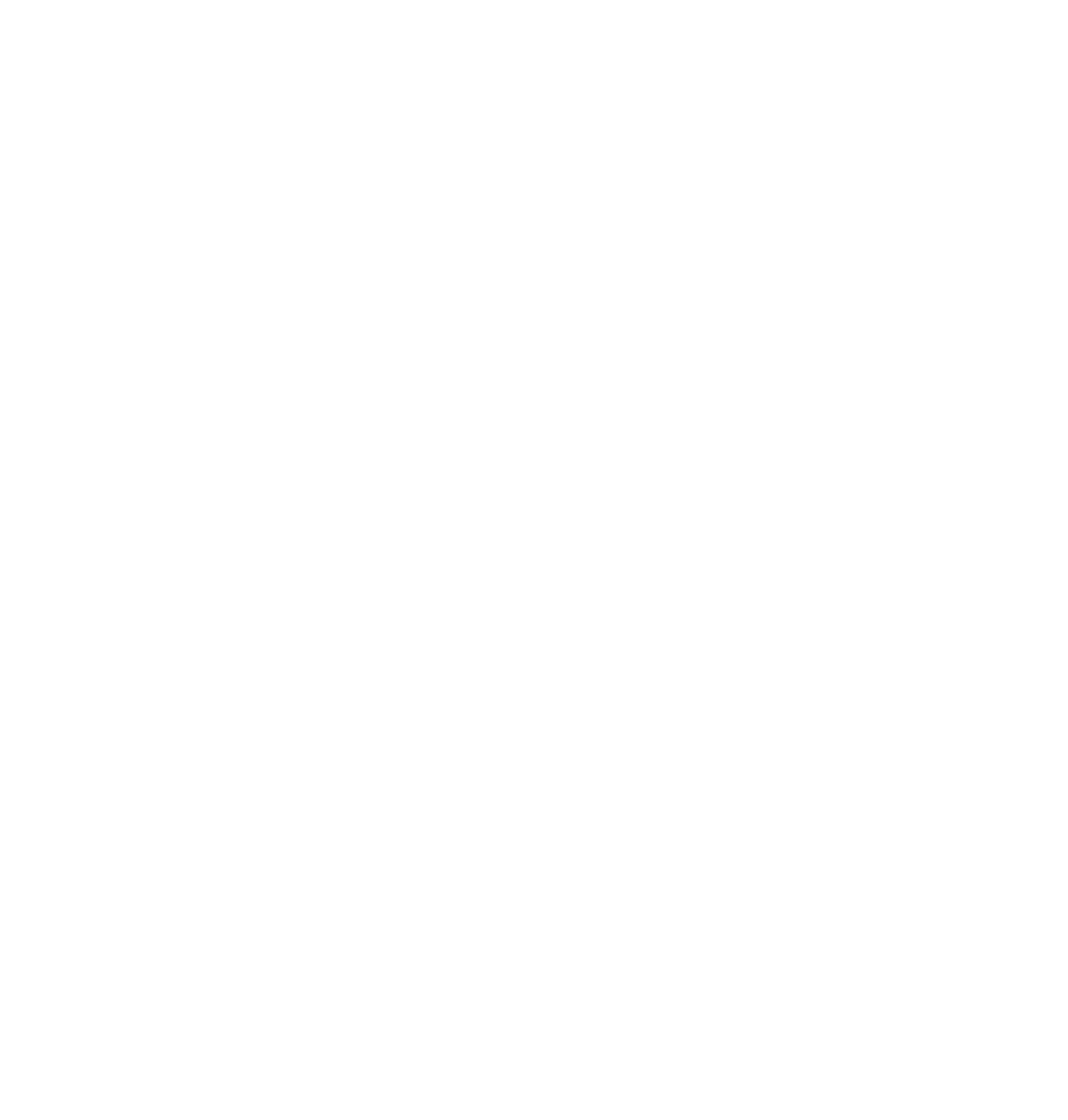
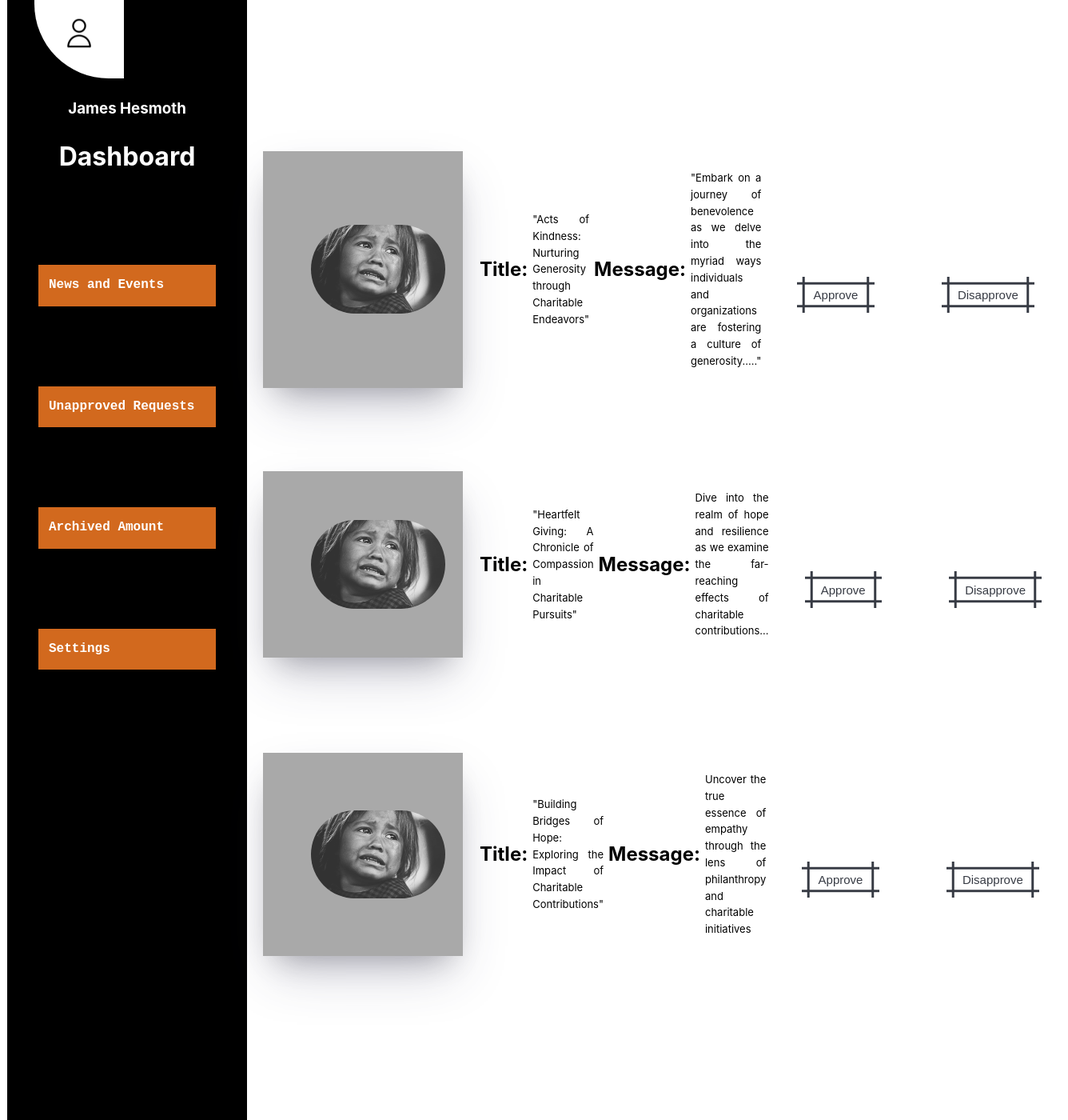
Before and after one commit to AchieBee/Donation-platform, a React (Create React App) app in the folder client/: page /Admin in a window 1280 px wide. Before the commit this address had no page. Shown: the part 300-1700 px from the top of the page at 80% size, 1336 px wide, since content can reach past the window. Before the commit the page ends 800 px from the top, so only its background shows below. Built offline with nearby package versions, Linux system fonts and the light colour scheme; no server answers.

Commit message:
updated features

```diff
--- a/client/src/App.js
+++ b/client/src/App.js
@@ -9,7 +9,7 @@
 import Vision from "./components/Vision";
 import News from "./components/News";
 import Charitydetails from "./components/Charitydetails"
-import Dashboard from "./components/Dashboard";
+import Admin from "./components/Admin";
 
 function App() {
   return (
@@ -24,7 +24,7 @@
         <Route path="/aboutus" element={<Aboutus />} />
         <Route path="/vision" element={<Vision />} />
         <Route path="/news" element={<News />} />
-        <Route path="/dashboard" element = {<Dashboard/>}/>
+        <Route path="/Admin" element = {<Admin/>}/>
       </Routes>
     </>
   );
--- a/client/src/components/Dashboard.css
+++ b/client/src/components/Admin.css
@@ -1,5 +1,5 @@
 .dash_container {
-    width: 650px;
+    width: 300px;
     height: 200vh; /* Adjust the value as needed */
     background-color: #000;
     display: flex;
@@ -10,8 +10,8 @@
   }
 
     .dash_container img {
-      width: 10rem;
-      padding-right: 50%;
+      width: 7rem;
+      padding-right: 40%;
       padding-top: 100px;
       margin: 20px;
       border-radius: 93px 93px 93px 93px;
@@ -43,7 +43,7 @@
   .dashboard_button p {
       font-family: 'Courier New', Courier, monospace;
       font-weight: 600;
-      font-size:x-large
+      font-size: medium;
   }
 
   .dashboard_button:hover {
@@ -56,16 +56,14 @@
       flex-direction: row;
       padding-right: -40%;
       margin-right: -230%;
-      gap: -40px;
       position: absolute;
-      top:  -2%;
+      top:  -8%;
       right: 10%;
-      width: 110%;
+      width: 90%;
     }
     .page_img img {
-      width: 30%;
+      width: 50%;
       height: auto;
-      box-shadow: rgba(0, 0, 0, 0.24) 0px 3px 8px;
     }
   .image_group_1{
     display: flex;
@@ -75,11 +73,12 @@
     padding-right: -40%;
     margin-right: -150%;
     position: absolute;
-    top:  15%;
-    right: 10%;
-    width: 120%;
+    top:  20%;
+    right: 60%;
+    width: 70%;
     padding: 20px;
     box-shadow: rgba(50, 50, 93, 0.25) 0px 30px 60px -12px, rgba(0, 0, 0, 0.3) 0px 18px 36px -18px;
+    background-color: darkgray;
 
   }
   .image_group_1 img {
@@ -97,11 +96,12 @@
     padding-right: -40%;
     margin-right: -150%;
     position: absolute;
-    top:  50%;
-    right: 10%;
-    width: 120%;
+    top:  45%;
+    right: 60%;
+    width: 70%;
     padding: 20px;
     box-shadow: rgba(50, 50, 93, 0.25) 0px 30px 60px -12px, rgba(0, 0, 0, 0.3) 0px 18px 36px -18px;
+    background-color: darkgray;
 
   }
   .image_group_2 img {
@@ -119,6 +119,32 @@
     opacity: 1;
 
   }
+  .image_group_3 img:hover{
+    transform: scale(1.1);
+    opacity: 1;
+  }
+  .image_group_3{
+    display: flex;
+    align-items: center;
+    flex-direction: row;
+    justify-content: space-between;
+    padding-right: -40%;
+    margin-right: -150%;
+    position: absolute;
+    top:  67%;
+    right: 60%;
+    width: 70%;
+    padding: 20px;
+    box-shadow: rgba(50, 50, 93, 0.25) 0px 30px 60px -12px, rgba(0, 0, 0, 0.3) 0px 18px 36px -18px;
+    background-color: darkgray;
+
+  }
+  .image_group_3 img {
+    width: 80%;
+    padding: 20px;
+    transition: transform 0.3s, opacity 0.3s; /* Add opacity transition */
+    opacity: 0.7;
+  }
   .admin_btn {
     --b: 3px;   /* border thickness */
     --s: .45em; /* size of the corner */
@@ -133,9 +159,9 @@
     transition: .3s linear, color 0s, background-color 0s;
     outline: var(--b) solid #0000;
     outline-offset: .6em;
-    font-size: 30px;
+    font-size:  15px;
     margin: 20%;
-    margin-top: 55%;
+    margin-top: 50%;
     display: flex;
     justify-content: center;
 
--- a/client/src/components/Admin.js
+++ b/client/src/components/Admin.js
@@ -1,11 +1,104 @@
-import React from 'react';
+import React, { useState, useEffect } from 'react';
+import images16 from '../components/images/Account, user, interface, profile icon - Free download.jpeg';
+import images17 from '../components/images/failure.png';
+import images18 from '../components/images/tracker.png';
+import images19 from '../components/images/arrow.png';
+import images20 from '../components/images/Child labour - Child Labour in India(4).jpeg';
+import images21 from '../components/images/Child labour - Child Labour in India(4).jpeg';
+import images22 from '../components/images/Child labour - Child Labour in India(4).jpeg'
+import './Admin.css';
 
-function Admin() {
-    return (
-        <div>
+const Admin = () => {
+  const [dashboard, setDashboard] = useState(null);
 
-        </div>
-    );
+  useEffect(() => {
+    fetchData();
+  }, []);
+
+  const fetchData = async () => {
+    try {
+      const response = await fetch('http://127.0.0.1:5555/dash');
+      const result = await response.json();
+      setDashboard(result);
+    } catch (error) {
+      console.error('Error fetching data:', error);
+    }
+  };
+
+  const handleButtonClick = async (buttonType) => {
+    if (buttonType === 'newsAndEvents') {
+      try {
+        const response = await fetch('http://127.0.0.1:5555/newsAndEvents');
+        const result = await response.json();
+        setDashboard(result);
+      } catch (error) {
+        console.error('Error fetching news and events:', error);
+      }
+    } else if (buttonType === 'unapprovedRequests') {
+      // Implement fetching unapproved requests data
+    } else if (buttonType === 'archivedAmount') {
+      // Implement fetching archived amount data
+    } else if (buttonType === 'settings') {
+      // Implement fetching settings data
+    }
+  };
+
+  return (
+    <div className='dash_container'>
+      <img src={images16} alt="crying child" />
+      <div className='name'>
+        <h3>James Hesmoth</h3>
+      </div>
+      <div className='heading'>
+        <h1>Dashboard</h1>
+      </div>
+      <div className='buttons_container'>
+        <button className='dashboard_button' onClick={() => handleButtonClick('newsAndEvents')}><p>News and Events</p></button>
+        <button className='dashboard_button' onClick={() => handleButtonClick('unapprovedRequests')}><p>Unapproved Requests</p></button>
+        <button className='dashboard_button' onClick={() => handleButtonClick('archivedAmount')}><p>Archived Amount</p></button>
+        <button className='dashboard_button' onClick={() => handleButtonClick('settings')}><p>Settings</p></button>
+      </div>
+
+      <div className='page_img'>
+        <img src={images17} alt='logo' />
+        <p>Requests</p>
+        <img src={images18} alt='logo1' />
+        <p>Archived Charities</p>
+        <img src={images19} alt='logo2' />
+        <p>Page Visit</p>
+      </div>
+
+      <div className='image_group_1'>
+        <img src={images20} alt='profile' />
+        <h2>Title:</h2>
+        <p>"Acts of Kindness: Nurturing Generosity through Charitable Endeavors"</p>
+        <h2>Message:</h2>
+        <p>"Embark on a journey of benevolence as we delve into the myriad ways individuals and organizations are fostering a culture of generosity....."</p>
+        <button className='admin_btn'>Approve</button>
+        <button className='admin_btn'>Disapprove</button>
+      </div>
+
+      <div className='image_group_2'>
+        <img src={images21} alt='profile' />
+        <h2>Title:</h2>
+        <p>"Heartfelt Giving: A Chronicle of Compassion in Charitable Pursuits"</p>
+        <h2>Message:</h2>
+        <p>Dive into the realm of hope and resilience as we examine the far-reaching effects of charitable contributions...</p>
+        <button className='admin_btn'>Approve</button>
+        <button className='admin_btn'>Disapprove</button>
+      </div>
+
+      <div className='image_group_3'>
+        <img src={images22} alt='profile' />
+        <h2>Title:</h2>
+        <p>"Building Bridges of Hope: Exploring the Impact of Charitable Contributions"</p>
+        <h2>Message:</h2>
+        <p>Uncover the true essence of empathy through the lens of philanthropy and charitable initiatives</p>
+        <button className='admin_btn'>Approve</button>
+        <button className='admin_btn'>Disapprove</button>
+      </div>
+    </div>
+  );
 };
 
 export default Admin;
--- a/client/src/components/Dashboard.js
+++ /dev/null
@@ -1,86 +0,0 @@
-import React, { useState, useEffect } from 'react';
-import images16 from '../components/images/Account, user, interface, profile icon - Free download.jpeg';
-import images17 from '../components/images/failure.png';
-import images18 from '../components/images/tracker.png';
-import images19 from '../components/images/arrow.png';
-import images20 from '../components/images/Child labour - Child Labour in India(4).jpeg';
-import images21 from '../components/images/Child labour - Child Labour in India(4).jpeg';
-import './Dashboard.css';
-
-const Dashboard = () => {
-  const [dashboard, setDashboard] = useState(null);
-
-  useEffect(() => {
-    fetchData();
-  }, []);
-
-  const fetchData = async () => {
-    try {
-      const response = await fetch('http://127.0.0.1:5555/dash');
-      const result = await response.json();
-      setDashboard(result);
-    } catch (error) {
-      console.error('Error fetching data:', error);
-    }
-  };
-
-  const handleButtonClick = async (buttonType) => {
-    if (buttonType === 'newsAndEvents') {
-      try {
-        const response = await fetch('http://127.0.0.1:5555/newsAndEvents');
-        const result = await response.json();
-        setDashboard(result);
-      } catch (error) {
-        console.error('Error fetching news and events:', error);
-      }
-    } else if (buttonType === 'unapprovedRequests') {
-      // Implement fetching unapproved requests data
-    } else if (buttonType === 'archivedAmount') {
-      // Implement fetching archived amount data
-    } else if (buttonType === 'settings') {
-      // Implement fetching settings data
-    }
-  };
-
-  return (
-    <div className='dash_container'>
-      <img src={images16} alt="crying child" />
-      <div className='name'>
-        <h3>James Hesmoth</h3>
-      </div>
-      <div className='heading'>
-        <h1>Dashboard</h1>
-      </div>
-      <div className='buttons_container'>
-        <button className='dashboard_button' onClick={() => handleButtonClick('newsAndEvents')}><p>News and Events</p></button>
-        <button className='dashboard_button' onClick={() => handleButtonClick('unapprovedRequests')}><p>Unapproved Requests</p></button>
-        <button className='dashboard_button' onClick={() => handleButtonClick('archivedAmount')}><p>Archived Amount</p></button>
-        <button className='dashboard_button' onClick={() => handleButtonClick('settings')}><p>Settings</p></button>
-      </div>
-
-      <div className='page_img'>
-        <img src={images17} alt='logo' />
-        <p>Requests</p>
-        <img src={images18} alt='logo1' />
-        <p>Archived Charities</p>
-        <img src={images19} alt='logo2' />
-        <p>Page Visit</p>
-      </div>
-
-      <div className='image_group_1'>
-        <img src={images20} alt='profile' />
-        <h2>Title</h2>
-        <button className='admin_btn'>Approve</button>
-        <button className='admin_btn'>Disapprove</button>
-      </div>
-
-      <div className='image_group_2'>
-        <img src={images21} alt='profile' />
-        <button className='admin_btn'>Approve</button>
-        <button className='admin_btn'>Disapprove</button>
-      </div>
-    </div>
-  );
-};
-
-export default Dashboard;
```
